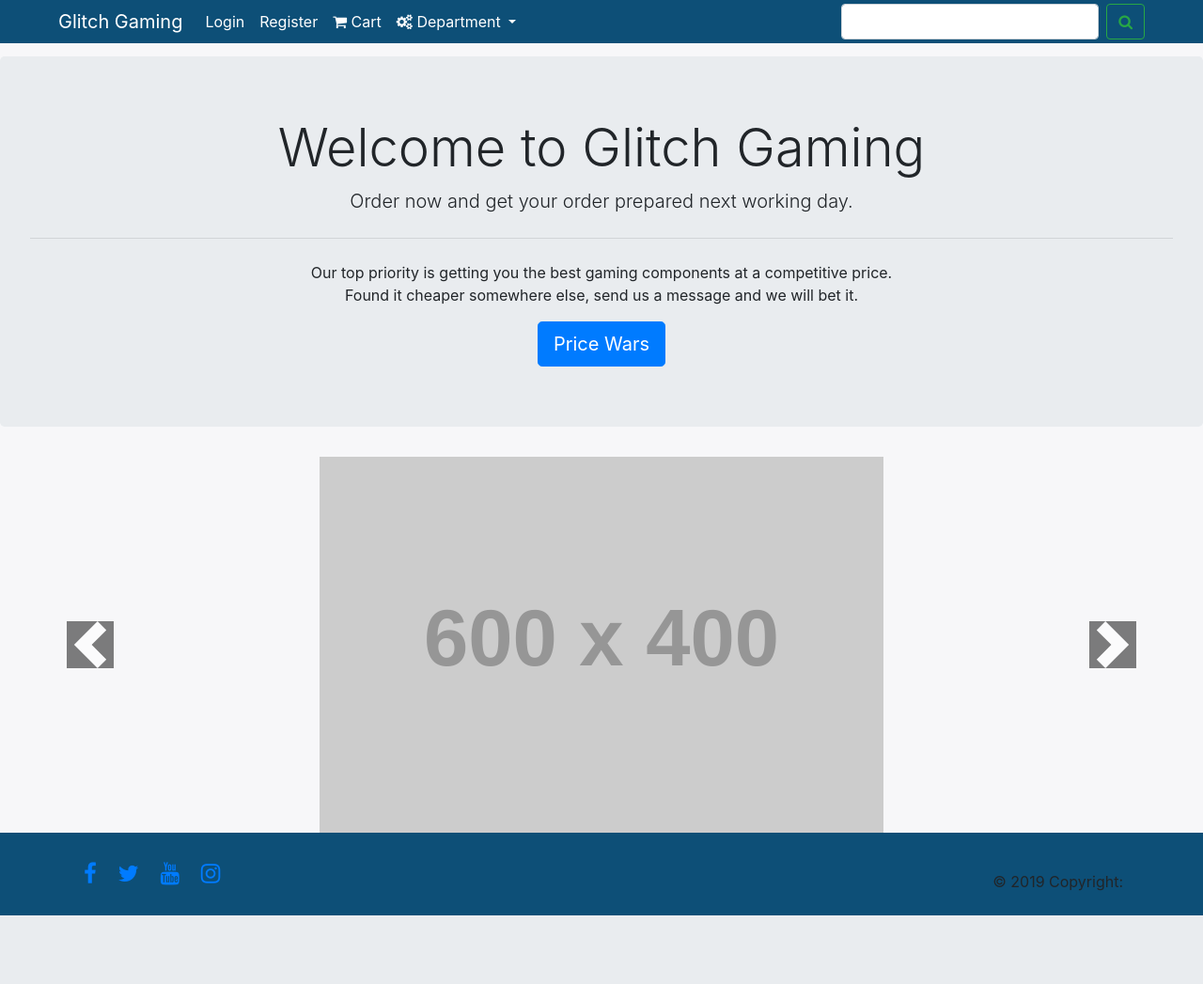
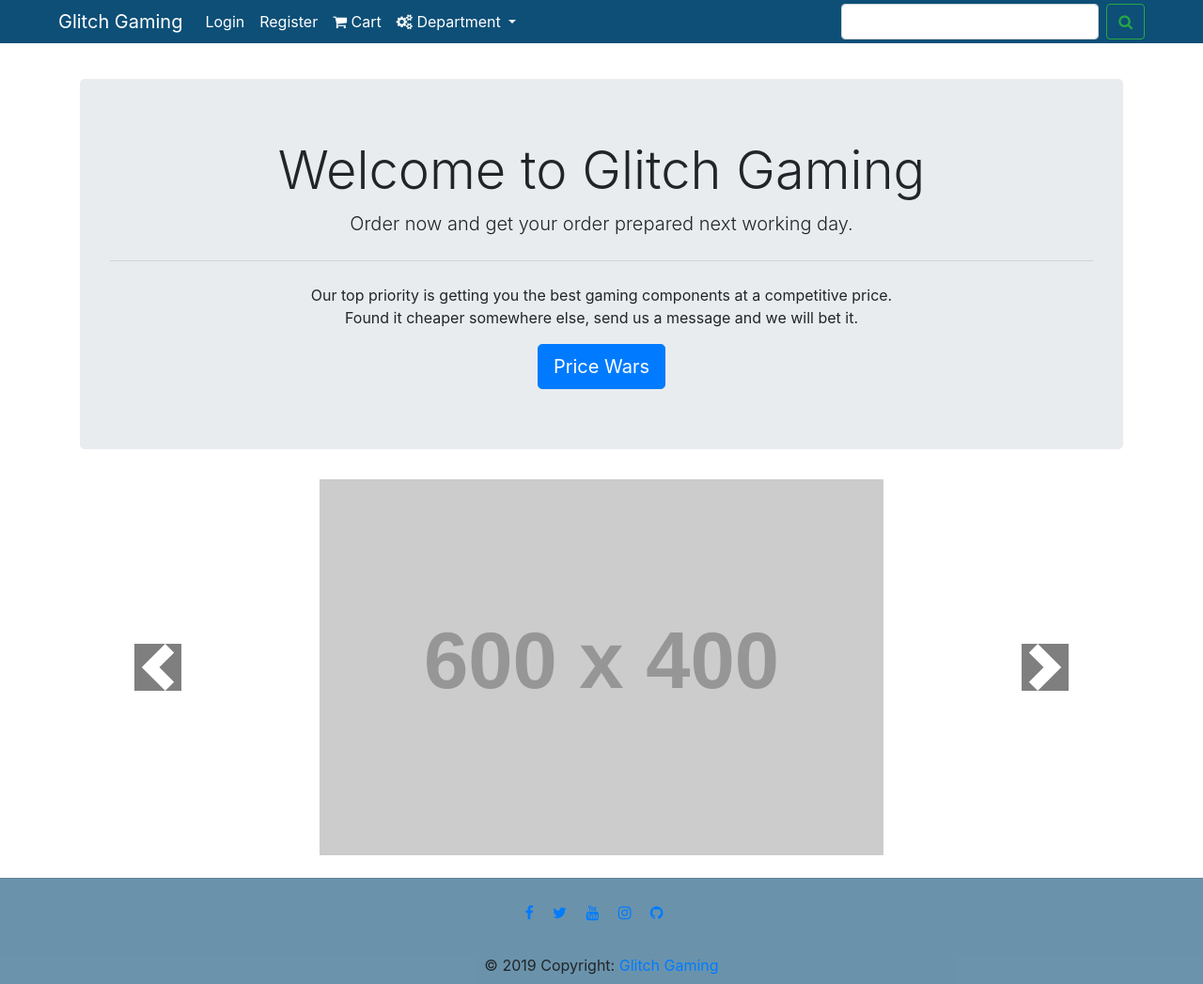
Before and after one commit to CaseyScott/Gaming-hardware-Django-milestone, a Django app: page / in a window 1280 px wide. Shown: the whole page at 94% size. Before the commit the page ends 974 px from the top, so only its background shows below. Run offline with Django 3.2, Linux system fonts and the light colour scheme; grey boxes labelled with a size stand in for pictures from a placeholder-image service; some libraries are stand-ins or nearby versions.

Commit message:
footer working correctly nav and footer move into seperate html files

```diff
--- a/home/templates/index.html
+++ b/home/templates/index.html
@@ -2,8 +2,9 @@
 {% load staticfiles %}
 {% block page_title %}Glitch Gaming{% endblock %}
 
+{% block content %}
 
-{% block content %}
+<main>
     <div container>
         <div class="jumbotron">
             <h1 class="display-4">Welcome to Glitch Gaming</h1>
@@ -37,6 +38,6 @@
             </a>
         </div>
     </div>
-
+</main>
 
 {% endblock %}
--- a/products/templates/products.html
+++ b/products/templates/products.html
@@ -3,7 +3,7 @@
   {% block page_heading %}Glitch Gaming - Shop{% endblock %}
   {% block content %}
 
-  <div class="card-deck">
+  <div class="card-deck text-center">
       {% for product in products %}
       <div class="col-card col-lg-4">
           <div class="card card-list text-center">
--- a/static/css/styles.css
+++ b/static/css/styles.css
@@ -1,35 +1,38 @@
 /* Sticky footer styles
 -------------------------------------------------- */
 
-
-/* #page-container {
-    position: relative;
-    background-color: #f7f7f9;
-}
-
-#content-wrap {
-    padding-bottom: 7.5rem;
-    background-color: #f7f7f9;
-    height: 100%;
-    min-height: 100%;
-}
-
-#footer {
-    display: block;
-} */
-
+/* social media icons */
 .list-unstyled {
     font-size: 1.5rem;
 }
 
-/*----------------------------------------------------------------Sticky footer */
 html,
 body {
-    height: 100vh;
+    height: 100%;
     margin: 0;
-    background-color: #f7f7f9;
+    padding: 0;
     margin-top: 30px;
 }
+
+.container {
+    min-height: 100%;
+}
+
+.page-wrap {
+    min-height: 100%;
+    position: relative;
+}
+
+body {
+    min-height: 100%;
+    padding-bottom:60px;   /* Height of the footer */
+}
+
+footer {
+    background-color: #0d4f779c;
+ }
+/*----------------------------------------------------------------Sticky footer */
+
 
 
 /* nav bar */
--- a/templates/base.html
+++ b/templates/base.html
@@ -18,129 +18,32 @@
     <link rel="stylesheet" href='/static/css/styles.css' type="text/css">
 </head>
 
+<!--Navbar-->
+{% include "navbar.html" %}
+
 <body>
-    <div class="bg-color">
 
-        <!--Navbar-->
-        <nav class="navbar navbar-expand-lg fixed-top">
-
-            <!-- Navbar brand -->
-            <a class="navbar-brand" href="{% url 'index' %}">Glitch Gaming</a>
-            <button class="navbar-toggler" type="button" data-toggle="collapse" data-target="#navbarSupportedContent"
-                aria-controls="navbarSupportedContent" aria-expanded="false" aria-label="Toggle navigation">
-                <i class="fa fa-bars fa-lg nav-button"></i>
-            </button>
-
-            <!-- Collapsible content -->
-            <div class="navbar-collapse collapse" id="navbarSupportedContent">
-                <ul class="navbar-nav d-flex justify-content-end">
-
-                    {% if user.is_authenticated %}
-                    <!-- Dropdown -->
-                    <li class="nav-item dropdown">
-                        <a class="nav-link dropdown-toggle" href="#" id="navbarDropdown" role="button"
-                            data-toggle="dropdown" aria-haspopup="true" aria-expanded="false">
-                            <i class="fa fa-user"></i> {{user}}
-                        </a>
-                        <div class="dropdown-menu" aria-labelledby="navbarDropdown">
-                            <a class="dropdown-item" href="{% url 'profile' %}">User Profile</a>
-                            <div class="dropdown-divider"></div>
-                            <a class="dropdown-item" href="{% url 'logout' %}">Log Out</a>
-                        </div>
-                    </li>
-                    {% else %}
-
-                    <!-- Links -->
-                    <li class="nav-item">
-                        <a class="nav-link" href="{% url 'login' %}">Login</a>
-                    </li>
-                    <li class="nav-item">
-                        <a class="nav-link" href="{% url 'registration' %}">Register</a>
-                    </li>
-                    {% endif %}
-                    <li class="nav-item">
-                        <a class="nav-link" href="{% url 'view_cart' %}">
-                            <i class="fa fa-shopping-cart"></i> Cart
-                            {% if product_count > 0 %}
-                            <label class="badge badge-warning">{{ product_count }}</label>
-                            {% endif %}
-                        </a>
-                    </li>
-
-                    <!-- Dropdown -->
-                    <li class="nav-item dropdown">
-                        <a class="nav-link dropdown-toggle" href="#" id="navbarDropdown" role="button"
-                            data-toggle="dropdown" aria-haspopup="true" aria-expanded="false">
-                            <i class="fa fa-cogs"></i> Department
-                        </a>
-                        <div class="dropdown-menu" aria-labelledby="navbarDropdown">
-                            <a class="dropdown-item" href="{% url 'products' %}">Video Cards</a>
-                            <a class="dropdown-item" href="#">Hard Drives</a>
-                            <a class="dropdown-item" href="#">Memory</a>
-                            <a class="dropdown-item" href="#">CPU</a>
-                            <a class="dropdown-item" href="#">Cases</a>
-                            <a class="dropdown-item" href="#">Cooling by Water</a>
-                            <a class="dropdown-item" href="#">Cooling by Air</a>
-                            <a class="dropdown-item" href="#">Mother Boards</a>
-                            <a class="dropdown-item" href="#">Power Supplies</a>
-                            <a class="dropdown-item" href="#">Misc</a>
-                            <div class="dropdown-divider"></div>
-                            <a class="dropdown-item" href="#">Need help choosing</a>
-                        </div>
-                    </li>
-
-                </ul>
-
-                <!-- Search Bar -->
-                <div class="search-bar ml-auto">
-                    <form action="{% url 'search' %}" method="get" class="form-inline my-2 my-lg-0">
-                        <input class="form-control mr-sm-2" type="text" name="q" aria-label="Search">
-                        <button class="btn btn-outline-success my-2 my-sm-0" type="submit"><i
-                                class="fa fa-search"></i></button>
-                    </form>
-                </div>
-            </div>
-        </nav>
-
-
-        <h1>
-            {% block page_heading %}{% endblock %}
+    <!--Django messages-->
+    <div class="container">
+        <h1 class="text-center">
+            {% block page_heading %}
+            {% endblock %}
         </h1>
-
-
         {% if messages %}
-        <div>
+        <div class="text-center">
             {% for message in messages %}
-            {{ message }}
+            <h4>{{ message }}</h4>
             {% endfor %}
         </div>
         {% endif %}
 
+        <!-- each page main content -->
         {% block content %}
         {% endblock %}
     </div>
-    <!-- End of page container -->
 
     <!--- Footer --->
-    <div class="navbar">
-        <div class="container" id="footer">
-            <ul class="list-unstyled list-inline text-center">
-                <li class="list-inline-item"><a class="btn-floating mx-1" href="#" target="_blank"><i
-                            class="fa fa-facebook-f"></i></a></li>
-                <li class="list-inline-item"><a class="btn-floating mx-1" href="#" target="_blank"><i
-                            class="fa fa-twitter"></i></a></li>
-                <li class="list-inline-item"><a class="btn-floating mx-1" href="#" target="_blank"><i
-                            class="fa fa-youtube"></i></a></li>
-                <li class="list-inline-item"><a class="btn-floating mx-1" href="#" target="_blank"><i
-                            class="fa fa-instagram"></i></a></li>
-            </ul>
-            <div class="footer-copyright text-center py-3">© 2019 Copyright:
-            </div>
-        </div>
-    </div>
-
-    <!-- Footer -->
-
+    {% include "footer.html" %}
 
     <!-- JS Bootstrap -->
     <script src="https://code.jquery.com/jquery-3.3.1.slim.min.js"
--- /dev/null
+++ b/templates/footer.html
@@ -0,0 +1,28 @@
+<!--- Footer --->
+<footer class="page-footer text-center font-small mt-4 wow fadeIn">
+        <hr class="my-4">
+        <!-- Social icons -->
+        <div class="pb-4">
+            <a href="https://www.facebook.com/OpenLibrary.org/" target="_blank">
+                <i class="fa fa-facebook-f mr-3"></i>
+            </a>
+            <a href="https://twitter.com/openlibrary?lang=de" target="_blank">
+                <i class="fa fa-twitter mr-3"></i>
+            </a>
+            <a href="https://www.youtube.com/watch?v=TnWwDYbgweg" target="_blank">
+                <i class="fa fa-youtube mr-3"></i>
+            </a>
+            <a href="https://www.instagram.com/" target="_blank">
+                <i class="fa fa-instagram mr-3"></i>
+            </a>
+            <a href="https://github.com/mdbootstrap/bootstrap-material-design" target="_blank">
+                <i class="fa fa-github mr-3"></i>
+            </a>
+        </div>
+        <!-- Social icons -->
+        <div class="footer py-2">
+            © 2019 Copyright:
+            <a href="https://mdbootstrap.com/education/bootstrap/" target="_blank">Glitch Gaming</a>
+        </div>
+    </footer>
+    <!-- Footer -->
--- /dev/null
+++ b/templates/navbar.html
@@ -0,0 +1,77 @@
+<nav class="navbar navbar-expand-lg fixed-top">
+
+    <!-- Navbar brand -->
+    <a class="navbar-brand" href="{% url 'index' %}">Glitch Gaming</a>
+    <button class="navbar-toggler" type="button" data-toggle="collapse" data-target="#navbarSupportedContent"
+        aria-controls="navbarSupportedContent" aria-expanded="false" aria-label="Toggle navigation">
+        <i class="fa fa-bars fa-lg nav-button"></i>
+    </button>
+
+    <!-- Collapsible content -->
+    <div class="navbar-collapse collapse" id="navbarSupportedContent">
+        <ul class="navbar-nav d-flex justify-content-end">
+
+            {% if user.is_authenticated %}
+            <!-- Dropdown -->
+            <li class="nav-item dropdown">
+                <a class="nav-link dropdown-toggle" href="#" id="navbarDropdown" role="button" data-toggle="dropdown"
+                    aria-haspopup="true" aria-expanded="false">
+                    <i class="fa fa-user"></i> {{user}}
+                </a>
+                <div class="dropdown-menu" aria-labelledby="navbarDropdown">
+                    <a class="dropdown-item" href="{% url 'profile' %}">User Profile</a>
+                    <div class="dropdown-divider"></div>
+                    <a class="dropdown-item" href="{% url 'logout' %}">Log Out</a>
+                </div>
+            </li>
+            {% else %}
+
+            <!-- Links -->
+            <li class="nav-item">
+                <a class="nav-link" href="{% url 'login' %}">Login</a>
+            </li>
+            <li class="nav-item">
+                <a class="nav-link" href="{% url 'registration' %}">Register</a>
+            </li>
+            {% endif %}
+            <li class="nav-item">
+                <a class="nav-link" href="{% url 'view_cart' %}">
+                    <i class="fa fa-shopping-cart"></i> Cart
+                    {% if product_count > 0 %}
+                    <label class="badge badge-warning">{{ product_count }}</label>
+                    {% endif %}
+                </a>
+            </li>
+
+            <!-- Dropdown -->
+            <li class="nav-item dropdown">
+                <a class="nav-link dropdown-toggle" href="#" id="navbarDropdown" role="button" data-toggle="dropdown"
+                    aria-haspopup="true" aria-expanded="false">
+                    <i class="fa fa-cogs"></i> Department
+                </a>
+                <div class="dropdown-menu" aria-labelledby="navbarDropdown">
+                    <a class="dropdown-item" href="{% url 'products' %}">Video Cards</a>
+                    <a class="dropdown-item" href="#">Hard Drives</a>
+                    <a class="dropdown-item" href="#">Memory</a>
+                    <a class="dropdown-item" href="#">CPU</a>
+                    <a class="dropdown-item" href="#">Cases</a>
+                    <a class="dropdown-item" href="#">Cooling by Water</a>
+                    <a class="dropdown-item" href="#">Cooling by Air</a>
+                    <a class="dropdown-item" href="#">Mother Boards</a>
+                    <a class="dropdown-item" href="#">Power Supplies</a>
+                    <a class="dropdown-item" href="#">Misc</a>
+                    <div class="dropdown-divider"></div>
+                    <a class="dropdown-item" href="#">Need help choosing</a>
+                </div>
+            </li>
+        </ul>
+
+        <!-- Search Bar -->
+        <div class="search-bar ml-auto">
+            <form action="{% url 'search' %}" method="get" class="form-inline my-2 my-lg-0">
+                <input class="form-control mr-sm-2" type="text" name="q" aria-label="Search">
+                <button class="btn btn-outline-success my-2 my-sm-0" type="submit"><i class="fa fa-search"></i></button>
+            </form>
+        </div>
+    </div>
+</nav>
```
Also changed, not shown: accounts/templates/profile.html (line endings or trailing spaces). Lines whose indentation alone changed are shown as unchanged.
